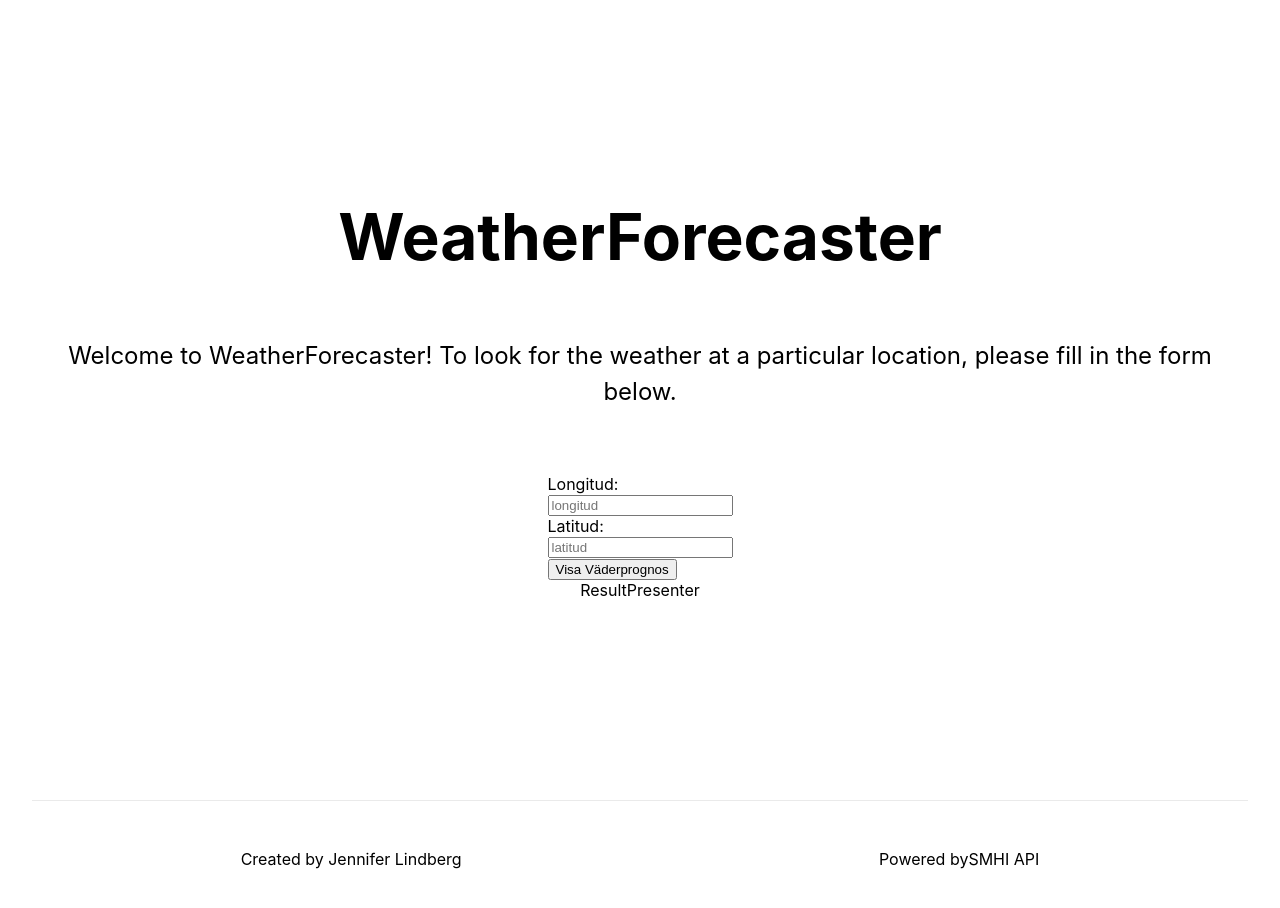
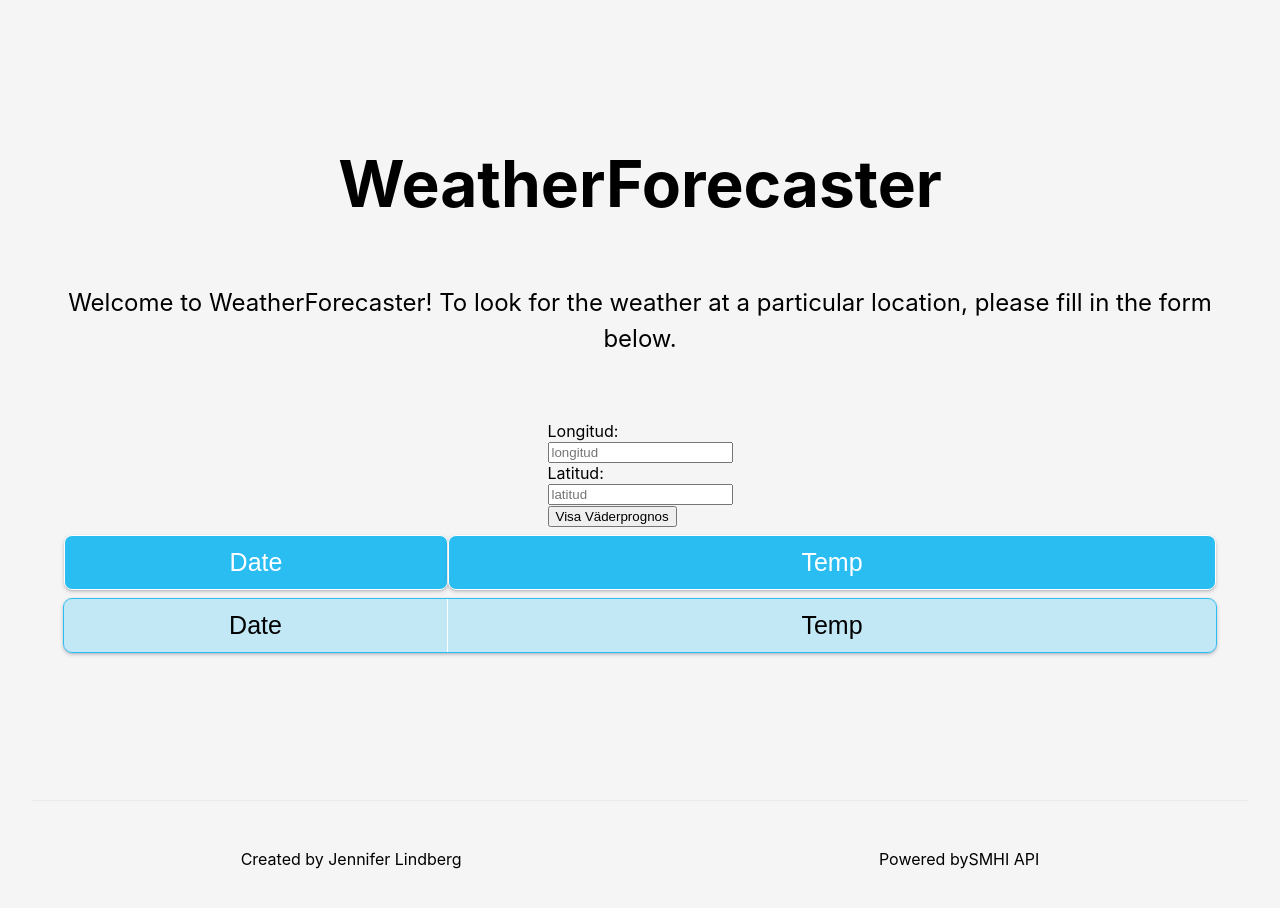
Before and after one commit to jenniferlindberg/weatherForecaster, a Next.js app: page / in a window 1280 px wide. Shown: the top 908 px of the page. Built offline with nearby package versions, Linux system fonts and the light colour scheme.

Commit message:
feat: create initial version of `DayOverview` and add some styling for the overview, issue #6, issue #8 and issue #7

```diff
--- /dev/null
+++ b/components/DayDetail.tsx
@@ -0,0 +1,5 @@
+import React from "react";
+
+const DayDetail = () => <div>dayDetail</div>;
+
+export default DayDetail;
--- /dev/null
+++ b/components/DayOverview.tsx
@@ -0,0 +1,13 @@
+import React from "react";
+import styles from "../styles/DayOverview.module.css";
+
+const DayOverview = () => (
+  <div className={styles.container}>
+    <div className={styles.day}>
+      <div className={styles.dateColumn}>Date</div>
+      <div className={styles.tempColumn}>Temp</div>
+    </div>
+  </div>
+);
+
+export default DayOverview;
--- a/components/FormPresenter.tsx
+++ b/components/FormPresenter.tsx
@@ -1,11 +1,8 @@
 import type { NextPage } from "next";
-import { useState } from "react";
 import Form from "./Form";
 
 const FormPresenter: NextPage<{
   handleCoordinates: (long: string, lat: string) => void;
-}> = (props) => {
-  return <Form handleSubmit={props.handleCoordinates} />;
-};
+}> = (props) => <Form handleSubmit={props.handleCoordinates} />;
 
 export default FormPresenter;
--- a/components/ResultPresenter.tsx
+++ b/components/ResultPresenter.tsx
@@ -1,5 +1,9 @@
 import React, { useEffect, useState } from "react";
 import type { NextPage } from "next";
+
+import styles from "../styles/ResultPresenter.module.css";
+
+import DayOverview from "./DayOverview";
 
 const DUMMY_WEATHER = {
   timeSeries: [
@@ -25,7 +29,7 @@ const DUMMY_WEATHER = {
 const ResultPresenter: NextPage<{
   coordinates: String[];
 }> = (props) => {
-  const [weatherData, setWeatherData] = useState<{}>({});
+  const [weatherData, setWeatherData] = useState<{ [key: string]: number }>({});
 
   const getWeatherData = React.useCallback(
     async (longitude: string, latitude: string) => {
@@ -62,7 +66,15 @@ const ResultPresenter: NextPage<{
     console.log("Results:", props.coordinates);
   }, [props]);
 
-  return <div>ResultPresenter</div>;
+  return (
+    <div>
+      <div className={styles.container}>
+        <div className={styles.dateColumn}>Date</div>
+        <div className={styles.tempColumn}>Temp</div>
+      </div>
+      <DayOverview />
+    </div>
+  );
 };
 
 export default ResultPresenter;
--- a/pages/index.tsx
+++ b/pages/index.tsx
@@ -7,14 +7,14 @@ import ResultPresenter from "../components/ResultPresenter";
 import { useEffect, useState } from "react";
 
 const Home: NextPage = () => {
-  const [coordinates, setCoordinates] = useState<String[]>([]);
+  const [coordinates, setCoordinates] = useState<string[]>([]);
 
   const handleCoordinates = (inputLongitude: string, inputLatitude: string) => {
     setCoordinates([inputLongitude, inputLatitude]);
   };
 
   useEffect(() => {
-    console.log(coordinates);
+    console.log({ coordinates });
   }, [coordinates]);
 
   return (
@@ -41,7 +41,11 @@ const Home: NextPage = () => {
         <p>Created by Jennifer Lindberg</p>
         <p>
           Powered by{" "}
-          <a href="https://www.smhi.se/data/oppna-data/meteorologiska-data/api-for-vaderprognosdata-1.34233">
+          <a
+            href="https://www.smhi.se/data/oppna-data/meteorologiska-data/api-for-vaderprognosdata-1.34233"
+            target="_blank"
+            rel="noreferrer"
+          >
             SMHI API
           </a>
         </p>
--- /dev/null
+++ b/styles/DayOverview.module.css
@@ -0,0 +1,48 @@
+.container {
+  display: flex;
+  width: 100vw;
+  justify-content: center;
+  margin-top: 1vh;
+  font-family: Arial, Helvetica, sans-serif;
+}
+
+.day {
+  border: 1px solid #29bdf2;
+  border-radius: 9px;
+  display: flex;
+  justify-content: center;
+  box-shadow: rgba(50, 50, 93, 0.25) 0px 2px 5px -1px,
+    rgba(0, 0, 0, 0.3) 0px 1px 3px -1px;
+}
+
+.dateColumn {
+  background-color: rgba(41, 189, 242, 0.25);
+  width: 30vw;
+  border-right: 1px solid white;
+  border-radius: 8px 0px 0px 8px;
+  text-align: center;
+
+  padding-top: 1.5vh;
+  padding-bottom: 1.5vh;
+}
+
+.tempColumn {
+  background-color: rgba(41, 189, 242, 0.25);
+  width: 60vw;
+  text-align: center;
+  border-radius: 0px 8px 8px 0px;
+  padding-top: 1.5vh;
+  padding-bottom: 1.5vh;
+}
+
+@media screen and (min-width: 601px) {
+  .container {
+    font-size: 25px;
+  }
+}
+
+@media screen and (max-width: 600px) {
+  .container {
+    font-size: 15px;
+  }
+}
--- /dev/null
+++ b/styles/ResultPresenter.module.css
@@ -0,0 +1,46 @@
+.container {
+  display: flex;
+  width: 100vw;
+  justify-content: center;
+  color: white;
+  margin-top: 1vh;
+  font-family: Arial, Helvetica, sans-serif;
+}
+
+.dateColumn {
+  background-color: yellow;
+  width: 30vw;
+  border: 1px solid white;
+  text-align: center;
+  border-radius: 8px;
+  background-color: #29bdf2;
+  box-shadow: rgba(50, 50, 93, 0.25) 0px 2px 5px -1px,
+    rgba(0, 0, 0, 0.3) 0px 1px 3px -1px;
+  padding-top: 1.5vh;
+  padding-bottom: 1.5vh;
+}
+
+.tempColumn {
+  background-color: pink;
+  width: 60vw;
+  border: 1px solid white;
+  text-align: center;
+  border-radius: 8px;
+  background-color: #29bdf2;
+  box-shadow: rgba(50, 50, 93, 0.25) 0px 2px 5px -1px,
+    rgba(0, 0, 0, 0.3) 0px 1px 3px -1px;
+  padding-top: 1.5vh;
+  padding-bottom: 1.5vh;
+}
+
+@media screen and (min-width: 601px) {
+  .container {
+    font-size: 25px;
+  }
+}
+
+@media screen and (max-width: 600px) {
+  .container {
+    font-size: 15px;
+  }
+}
--- a/styles/globals.css
+++ b/styles/globals.css
@@ -4,6 +4,7 @@ body {
   margin: 0;
   font-family: -apple-system, BlinkMacSystemFont, Segoe UI, Roboto, Oxygen,
     Ubuntu, Cantarell, Fira Sans, Droid Sans, Helvetica Neue, sans-serif;
+  background-color: #f5f5f5;
 }
 
 a {
```
Also changed, not shown: components/Form.tsx (+6 -1 lines).
